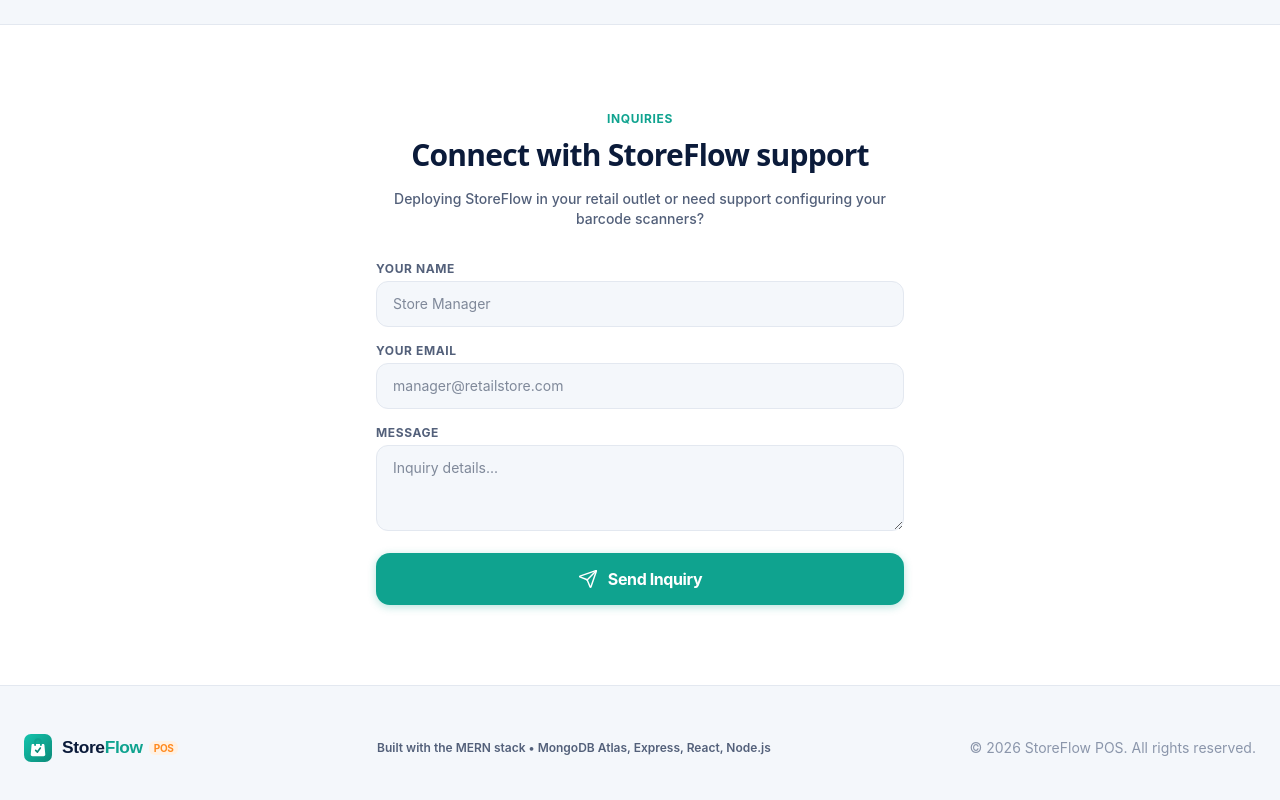
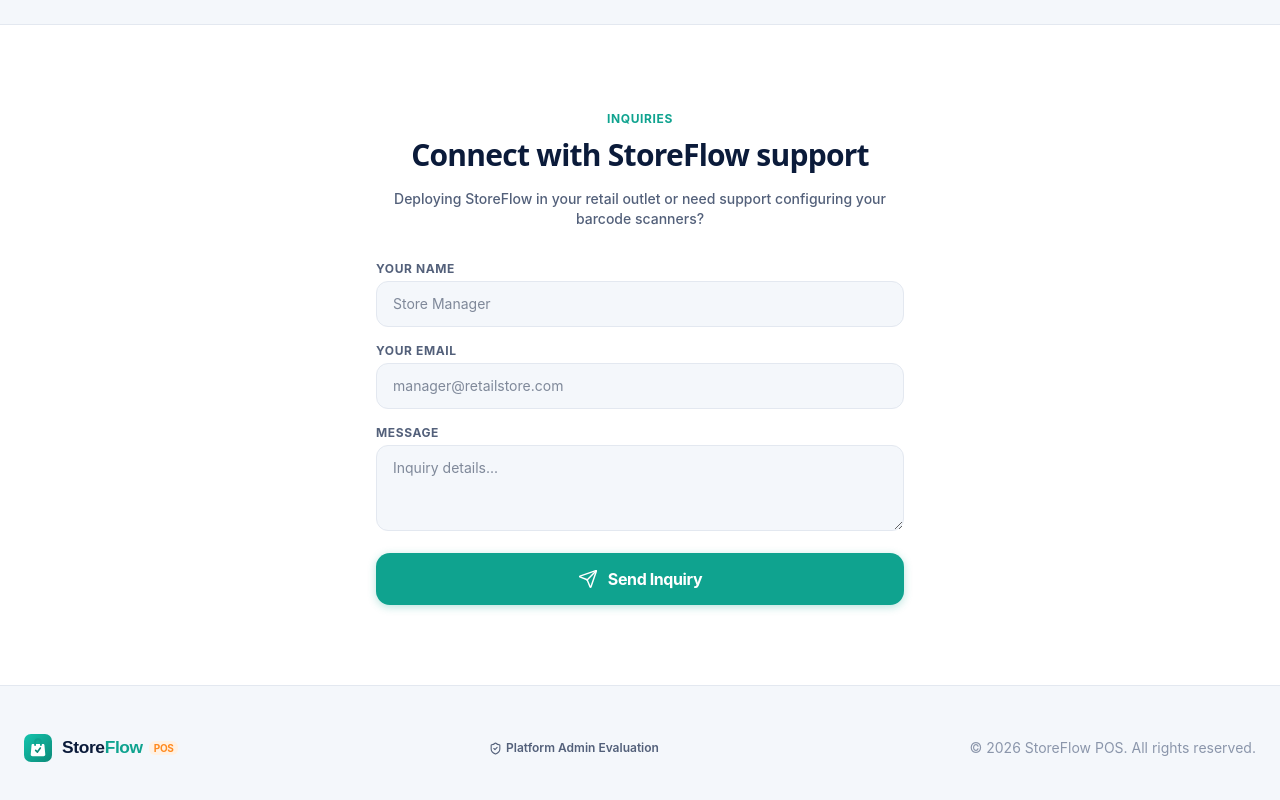
Before and after one commit to Sharmila07106/pos-system, a React (Vite) app in the folder client/: page / in a window 1280 px wide. Shown: the part 2722-3522 px from the top of the page. Built offline with nearby package versions, Linux system fonts and the light colour scheme.

Commit message:
feat(ui): add Platform Admin Evaluation shortcut to footer

```diff
--- a/client/src/pages/Home.jsx
+++ b/client/src/pages/Home.jsx
@@ -331,8 +331,10 @@ const Home = () => {
       <footer className="border-t border-[#E3E8F0] py-12 bg-[#F4F7FB]">
         <div className="max-w-[1440px] mx-auto px-6 flex flex-col md:flex-row items-center justify-between gap-6 text-sm text-[#8B96AB]">
           <StoreFlowLogo size={28} variant="dark" />
-          <div className="font-semibold text-xs text-[#53607A]">
-            Built with the MERN stack • MongoDB Atlas, Express, React, Node.js
+          <div className="flex items-center gap-4 font-semibold text-xs text-[#53607A]">
+            <Link to="/platform-admin" className="hover:text-[#0FA38F] transition-colors flex items-center gap-1">
+              <ShieldCheck size={13} /> Platform Admin Evaluation
+            </Link>
           </div>
           <div>
             &copy; {new Date().getFullYear()} StoreFlow POS. All rights reserved.
```
